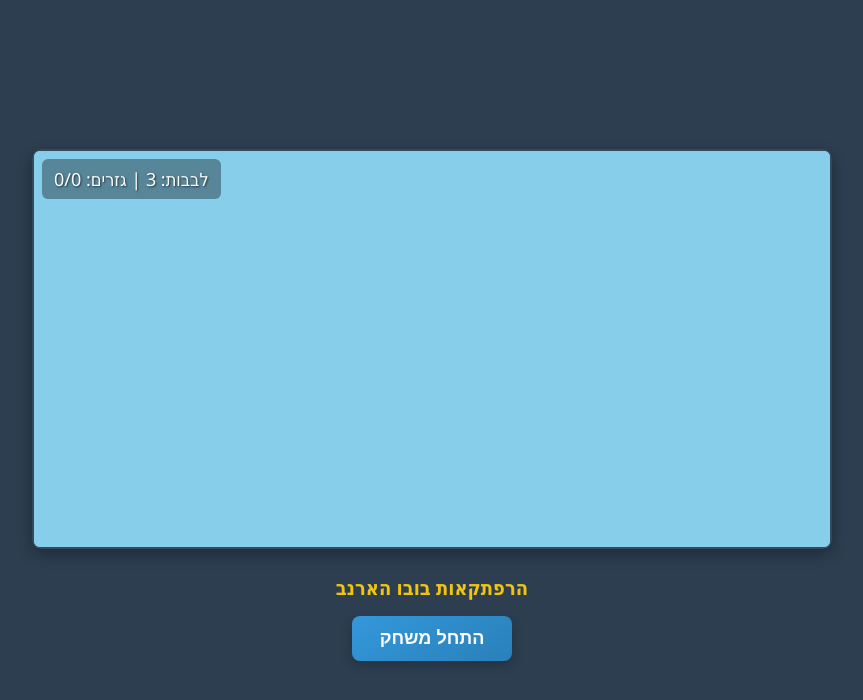
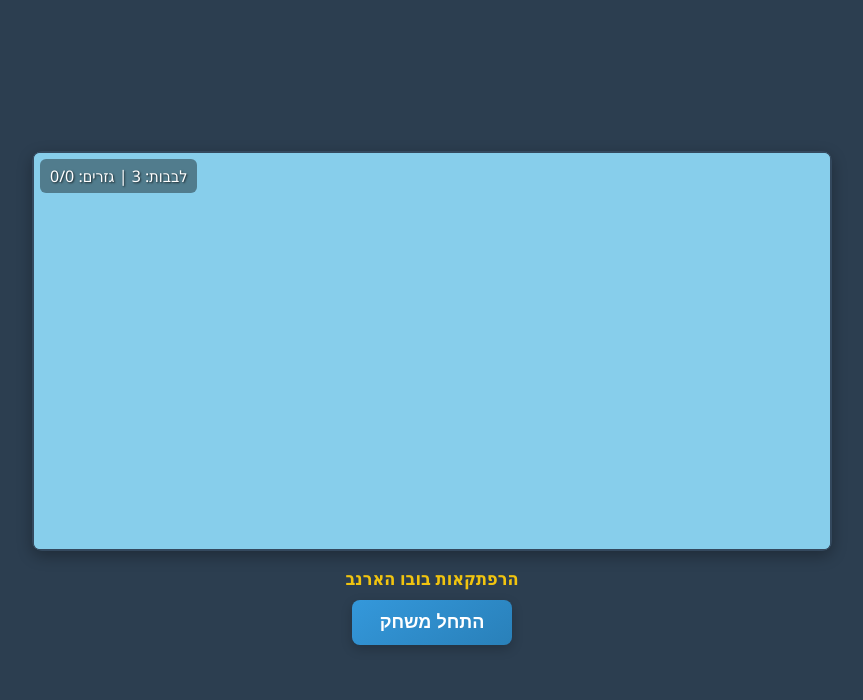
Before and after one commit to the-red-dot/BoboTheBunny, a plain HTML site: page index.html in a window 1280 px wide. Shown: the whole page, without its empty margins (208-1071 px from the left). Drawn offline with nearby package versions, Linux system fonts and the light colour scheme.

Commit message:
Updated game files

```diff
--- a/index.html
+++ b/index.html
@@ -2,90 +2,90 @@
 <html lang="he">
 <head>
     <meta charset="UTF-8">
-    <meta name="viewport" content="width=device-width, initial-scale=1.0, user-scalable=no">
-    <title>הרפתקאות בובו הארנב - שליטת מגע</title>
+    <meta name="viewport" content="width=device-width, initial-scale=1.0, maximum-scale=1.0, user-scalable=no">
+    <title>הרפתקאות בובו הארנב - שליטת מגע משופרת</title>
     <script src="https://cdnjs.cloudflare.com/ajax/libs/tone/14.8.49/Tone.js"></script>
     <style>
         /* Basic reset and body styling */
-        body, html {
-            margin: 0;
-            padding: 0;
-            height: 100%; /* Ensure body takes full height */
-            overflow: hidden; /* Prevent scrolling on the body */
-            background-color: #2c3e50; /* Dark background */
-            font-family: 'Segoe UI', Tahoma, Geneva, Verdana, sans-serif;
-            color: white;
-            /* Improve touch interaction: disable default actions like pinch-zoom, remove tap highlight */
-            touch-action: none;
-            -webkit-tap-highlight-color: transparent;
+        html {
+            height: 100%; /* Ensure html takes full height */
         }
-
-        /* Center the main game area */
         body {
             display: flex;
             flex-direction: column;
             align-items: center;
-            justify-content: center; /* Center content vertically */
-            padding: 5px; /* Small padding around the edges */
+            /* Use justify-content: space-around to push content apart vertically */
+            justify-content: space-around;
+            min-height: 100%; /* Ensure body tries to fill height */
+            margin: 0;
+            padding: 5px; /* Minimal padding */
             box-sizing: border-box;
+            background-color: #2c3e50;
+            font-family: 'Segoe UI', Tahoma, Geneva, Verdana, sans-serif;
+            color: white;
+            /* Allow vertical scrolling ONLY if content overflows significantly */
+            overflow-x: hidden;
+            overflow-y: auto;
+            -webkit-tap-highlight-color: transparent;
         }
 
-        /* Container for the game canvas and UI elements below it */
+        /* Container for the entire game interface */
         #gameArea {
             display: flex;
             flex-direction: column;
             align-items: center;
             width: 100%;
-            max-width: 800px; /* Max width constraint, matches internal canvas width */
+            max-width: 800px; /* Max width constraint */
+            flex-shrink: 0; /* Prevent game area from shrinking too much */
+            padding-bottom: 10px; /* Add some space at the bottom */
         }
 
         /* Container specifically for the canvas */
         #gameContainer {
-            position: relative; /* Needed for absolute positioning of HUD */
+            position: relative; /* For HUD */
             width: 100%; /* Takes full width of gameArea */
             max-width: 800px;
-            margin: 10px auto; /* Add some margin top/bottom */
+            margin: 5px auto; /* Reduced margin */
             box-shadow: 0 5px 15px rgba(0,0,0,0.3);
             border-radius: 10px;
-            overflow: hidden; /* Clip canvas corners if needed */
-            /* Height will be set by JavaScript via canvas style */
+            overflow: hidden;
+            /* Height will be set by JS */
         }
 
         /* Canvas styling */
         canvas#gameCanvas {
-            display: block; /* Remove extra space below canvas */
-            width: 100%; /* Canvas element fills container width */
-            height: 100%; /* Canvas element fills container height */
-            /* The actual display size (style.width/height) is set by JS resizeCanvas */
+            display: block; /* Remove extra space */
+            width: 100%;   /* Fill container width */
+            height: 100%;  /* Fill container height (set by JS) */
             border: 2px solid #34495e;
             border-radius: 8px;
-            background-color: #87CEEB; /* Default background, can be overridden by level */
+            background-color: #87CEEB; /* Default background */
             box-sizing: border-box;
-            touch-action: none; /* Crucial: Prevent default browser touch actions (like scroll) on the canvas itself */
+            touch-action: none; /* Prevent default touch actions like scroll/zoom */
         }
 
         /* HUD Styling */
         #hud {
-            position: absolute; /* Position relative to gameContainer */
-            top: 10px;
-            left: 10px;
-            font-size: clamp(12px, 3vw, 18px); /* Responsive font size */
+            position: absolute;
+            top: 8px; /* Slightly smaller spacing */
+            left: 8px;
+            font-size: clamp(11px, 2.5vw, 16px); /* Adjusted responsive font size */
             color: white;
-            text-shadow: 1px 1px 2px rgba(0,0,0,0.6);
-            z-index: 10; /* Ensure HUD is above canvas */
-            background-color: rgba(0, 0, 0, 0.35);
-            padding: 8px 12px;
+            text-shadow: 1px 1px 2px rgba(0,0,0,0.7);
+            z-index: 10;
+            background-color: rgba(0, 0, 0, 0.4);
+            padding: 6px 10px; /* Adjusted padding */
             border-radius: 6px;
-            pointer-events: none; /* Allow touches to pass through HUD to canvas below */
+            pointer-events: none;
         }
 
         /* Message area styling */
         #messages {
-            margin-top: 15px;
-            font-size: clamp(16px, 4vw, 20px); /* Responsive font size */
-            color: #f1c40f; /* Gold color */
+            margin-top: 10px; /* Reduced margin */
+            font-size: clamp(14px, 3.5vw, 18px);
+            color: #f1c40f;
             text-align: center;
-            min-height: 22px; /* Reserve space */
+            min-height: 20px;
             font-weight: bold;
             width: 90%;
             max-width: 600px;
@@ -93,26 +93,25 @@
 
         /* Start button styling */
         button#startButton {
-            padding: clamp(10px, 2.5vw, 12px) clamp(20px, 5vw, 28px); /* Responsive padding */
-            font-size: clamp(14px, 3.5vw, 18px); /* Responsive font size */
+            padding: clamp(10px, 2.5vw, 12px) clamp(20px, 5vw, 28px);
+            font-size: clamp(14px, 3.5vw, 18px);
             font-weight: bold;
             cursor: pointer;
-            margin-top: 15px;
-            background: linear-gradient(145deg, #3498db, #2980b9); /* Blue gradient */
+            margin-top: 10px; /* Reduced margin */
+            background: linear-gradient(145deg, #3498db, #2980b9);
             color: white;
             border: none;
             border-radius: 8px;
             box-shadow: 0 4px 12px rgba(0,0,0,0.2);
             transition: background 0.3s ease, transform 0.1s ease, box-shadow 0.3s ease;
+            flex-shrink: 0; /* Prevent button from shrinking */
         }
         button#startButton:hover {
             background: linear-gradient(145deg, #2980b9, #1f638f);
         }
         button#startButton:active {
-            transform: translateY(1px); /* Subtle press effect */
+            transform: translateY(1px);
         }
-
-        /* The old touchControls div styling is removed as the div is gone */
 
     </style>
 </head>
@@ -126,8 +125,7 @@
         </div>
         <div id="messages">טוען...</div>
         <button id="startButton" style="display:none;">התחל משחק</button>
-
-        </div>
+    </div>
 
     <script src="game.js"></script>
 </body>
```
